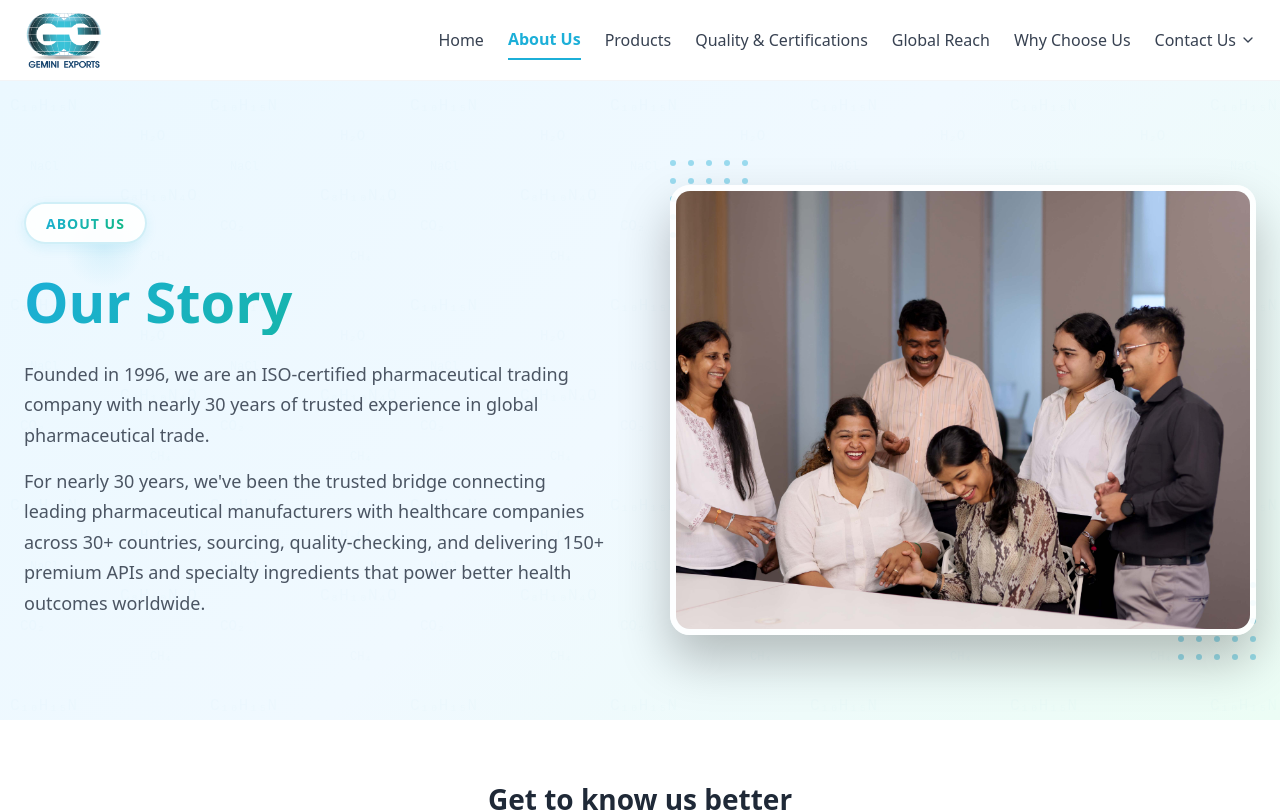
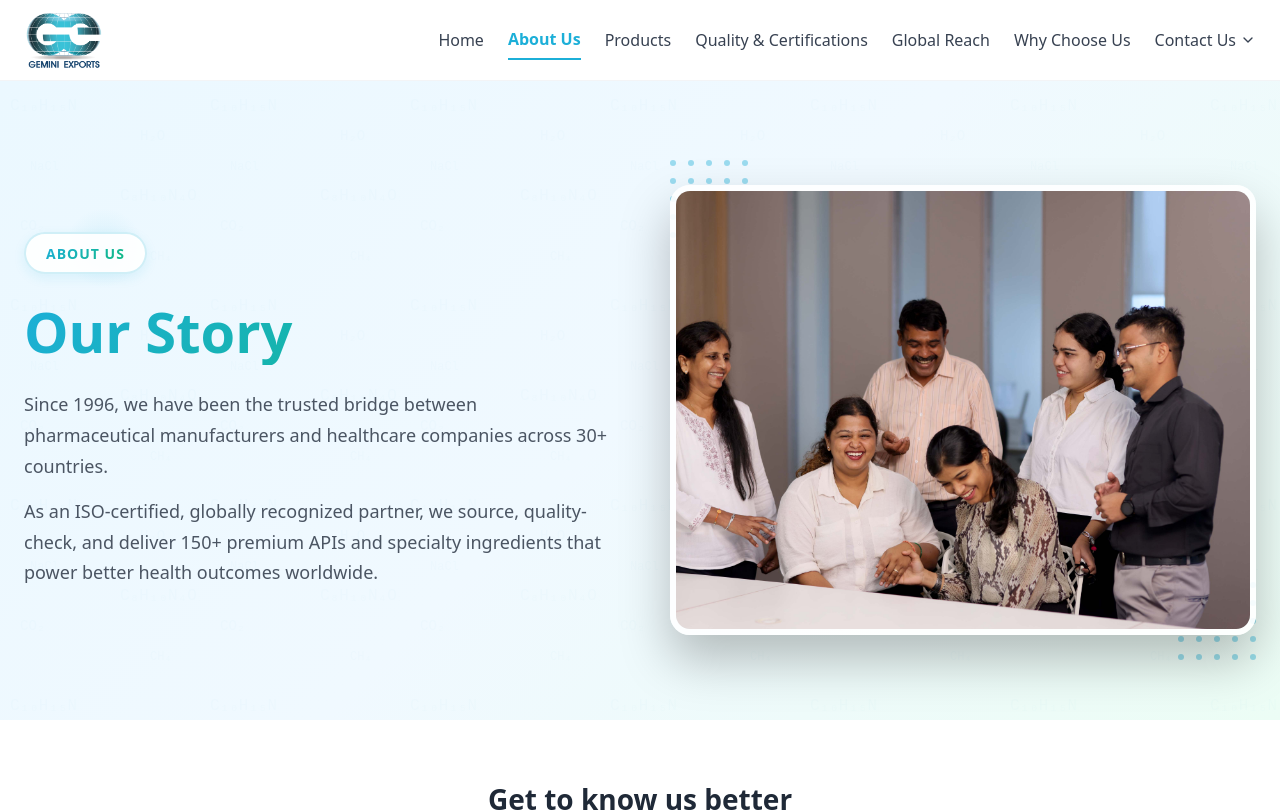
Before and after one commit to Vijit-08/GeminiExports, a React (Vite) app in the folder gemini-exports-react/: page /about-us in a window 1280 px wide. Shown: the top 812 px of the page. Built offline with nearby package versions, Linux system fonts and the light colour scheme.

Commit message:
Changes in About us page

```diff
--- a/gemini-exports-react/src/pages/AboutUsPage.tsx
+++ b/gemini-exports-react/src/pages/AboutUsPage.tsx
@@ -136,7 +136,7 @@ const AboutUsPage = () => {
                   margin: 0,
                   fontWeight: '400'
                 }}>
-                  Founded in 1996, we are an ISO-certified pharmaceutical trading company with nearly 30 years of trusted experience in global pharmaceutical trade.
+                  Since 1996, we have been the trusted bridge between pharmaceutical manufacturers and healthcare companies across 30+ countries.
                 </p>
                 <p style={{
                   fontSize: window.innerWidth >= 768 ? '18px' : '17px',
@@ -145,7 +145,7 @@ const AboutUsPage = () => {
                   marginTop: 15,
                   fontWeight: '400'
                 }}>
-                  For nearly 30 years, we've been the trusted bridge connecting leading pharmaceutical manufacturers with healthcare companies across 30+ countries, sourcing, quality-checking, and delivering 150+ premium APIs and specialty ingredients that power better health outcomes worldwide.
+                  As an ISO-certified, globally recognized partner, we source, quality-check, and deliver 150+ premium APIs and specialty ingredients that power better health outcomes worldwide.
                 </p>
                 {/* <p style={{
                   fontSize: window.innerWidth >= 768 ? '18px' : '17px',
```
